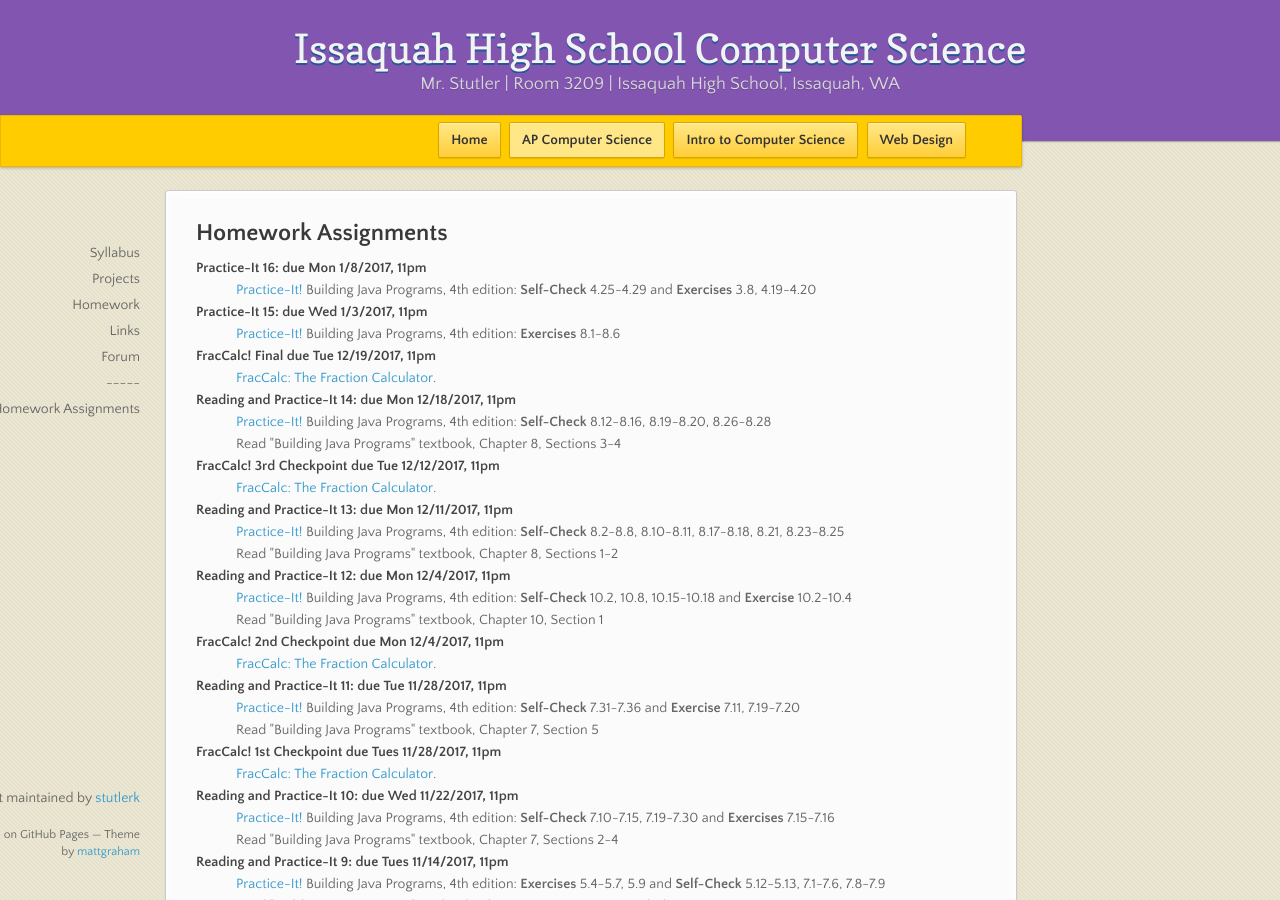
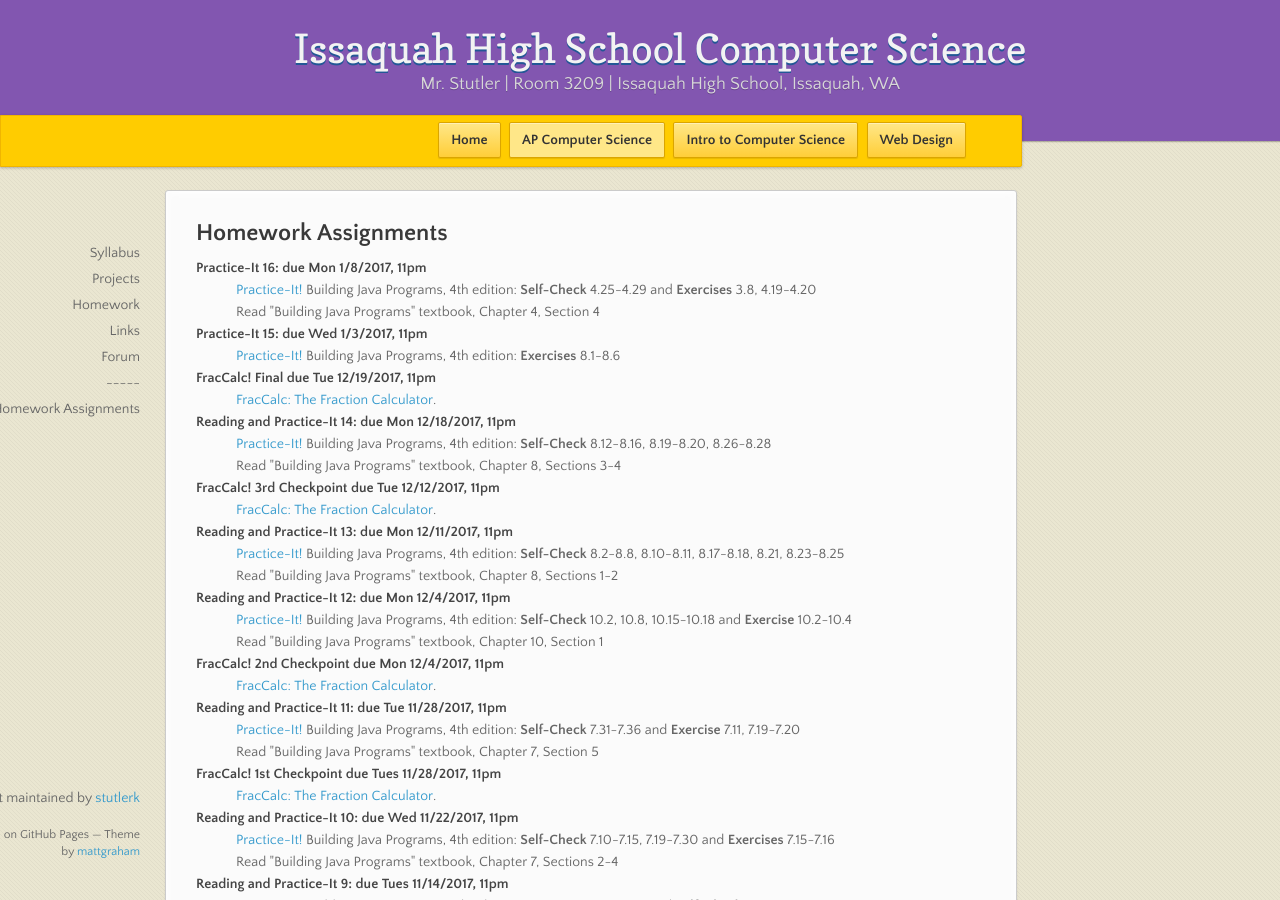
Before and after one commit to stutlerk/ihs-website, a Jekyll site: the page built from _apcs/homework.html, in a window 1280 px wide and 900 px high. Built offline with Jekyll 4.4.1, drawn with Linux system fonts in a browser that asks for light colours; nearby versions of some CDN libraries.

Commit message:
Update homework.html

```diff
--- a/_apcs/homework.html
+++ b/_apcs/homework.html
@@ -8,6 +8,7 @@ layout: course
   <dl>
     <dt>Practice-It 16: due Mon 1/8/2017, 11pm</dt>
     <dd><a href="https://practiceit.cs.washington.edu/" target="_blank">Practice-It!</a> Building Java Programs, 4th edition: <b>Self-Check</b> 4.25-4.29 and <b>Exercises</b> 3.8, 4.19-4.20</dd>
+    <dd>Read "Building Java Programs" textbook, Chapter 4, Section 4</dd>
 
     <dt>Practice-It 15: due Wed 1/3/2017, 11pm</dt>
     <dd><a href="https://practiceit.cs.washington.edu/" target="_blank">Practice-It!</a> Building Java Programs, 4th edition: <b>Exercises</b> 8.1-8.6</dd>
```
